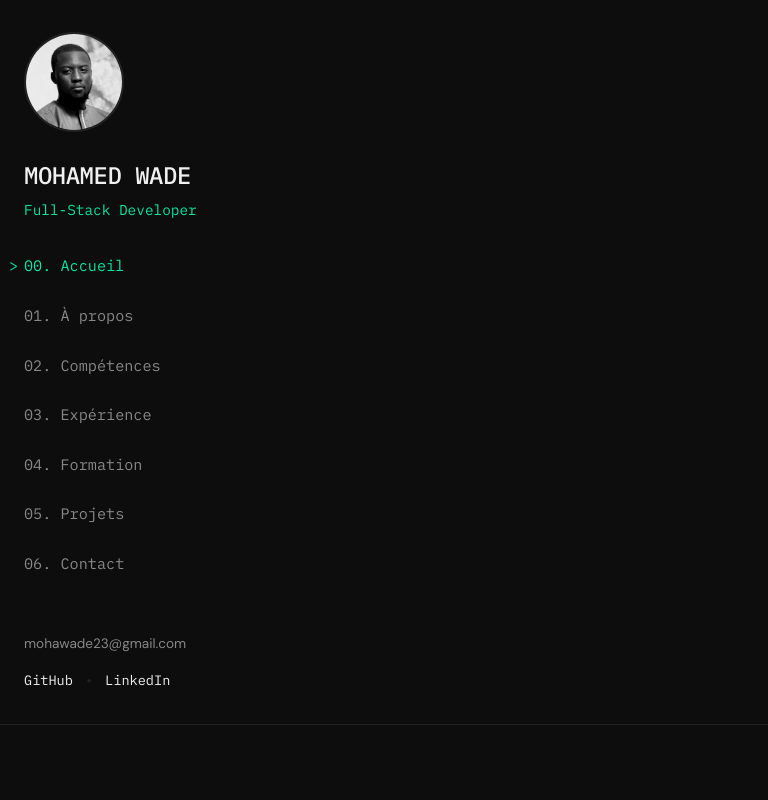
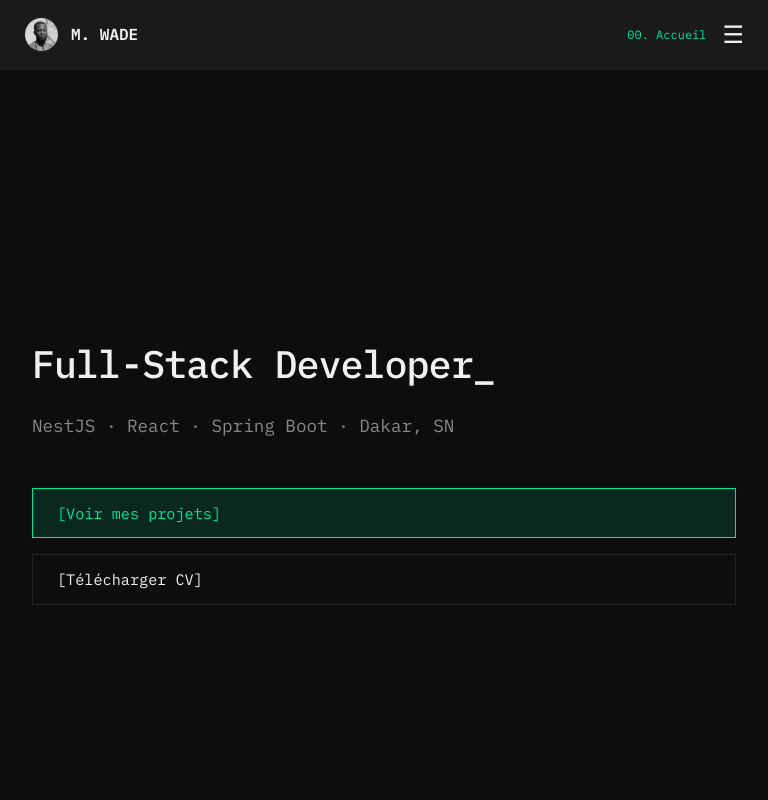
Before and after one commit to Mohadevsn/portofolio_mohadevsn_react, a React (Create React App) app: page / in a window 768 px wide. Shown: the top 800 px of the page. Built offline with nearby package versions, Linux system fonts and the light colour scheme.

Commit message:
feat: implement mobile-responsive topbar and collapsible sidebar menu

```diff
--- a/src/App.css
+++ b/src/App.css
@@ -49,12 +49,12 @@ section:last-of-type {
 
   .main-content {
     margin-left: 0;
-    padding: 0 2rem;
+    padding: 70px 2rem 0; /* Adding 70px top-padding to clear the mobile topbar */
   }
 }
 
 @media (max-width: 480px) {
   .main-content {
-    padding: 0 1.5rem;
+    padding: 70px 1.5rem 0;
   }
 }
--- a/src/components/Sidebar.js
+++ b/src/components/Sidebar.js
@@ -3,6 +3,7 @@ import '../styles/Sidebar.css';
 
 export default function Sidebar() {
   const [activeSection, setActiveSection] = useState('hero');
+  const [isOpen, setIsOpen] = useState(false);
 
   useEffect(() => {
     // Selection of all sections in the DOM
@@ -24,8 +25,41 @@ export default function Sidebar() {
     return () => observer.disconnect();
   }, []);
 
+  const getActiveLabel = () => {
+    switch(activeSection) {
+      case 'hero': return '00. Accueil';
+      case 'about': return '01. À propos';
+      case 'skills': return '02. Compétences';
+      case 'experience': return '03. Expérience';
+      case 'education': return '04. Formation';
+      case 'projects': return '05. Projets';
+      case 'contact': return '06. Contact';
+      default: return '00. Accueil';
+    }
+  };
+
+  const handleLinkClick = () => {
+    if(window.innerWidth <= 900) {
+      setIsOpen(false);
+    }
+  };
+
   return (
-    <aside className="sidebar">
+    <>
+      <div className="mobile-topbar">
+        <div className="mobile-brand">
+           <img src="/mohamed_profile.jpeg" alt="Mohamed Wade" className="mobile-avatar" />
+           <span className="mobile-name">M. WADE</span>
+        </div>
+        <div className="mobile-controls">
+           <span className="mobile-active-section">{getActiveLabel()}</span>
+           <button className="mobile-menu-btn" onClick={() => setIsOpen(!isOpen)}>
+              {isOpen ? '✕' : '☰'}
+           </button>
+        </div>
+      </div>
+
+      <aside className={`sidebar ${isOpen ? 'open' : ''}`}>
         <div className="sidebar-header">
           <div className="sidebar-avatar-container">
             <img src="/mohamed_profile.jpeg" alt="Mohamed Wade" className="sidebar-avatar" />
@@ -36,13 +70,13 @@ export default function Sidebar() {
 
         <nav className="sidebar-nav">
           <ul>
-          <li><a href="#hero" className={activeSection === 'hero' ? 'active' : ''}>00. Accueil</a></li>
-          <li><a href="#about" className={activeSection === 'about' ? 'active' : ''}>01. À propos</a></li>
-          <li><a href="#skills" className={activeSection === 'skills' ? 'active' : ''}>02. Compétences</a></li>
-          <li><a href="#experience" className={activeSection === 'experience' ? 'active' : ''}>03. Expérience</a></li>
-          <li><a href="#education" className={activeSection === 'education' ? 'active' : ''}>04. Formation</a></li>
-          <li><a href="#projects" className={activeSection === 'projects' ? 'active' : ''}>05. Projets</a></li>
-          <li><a href="#contact" className={activeSection === 'contact' ? 'active' : ''}>06. Contact</a></li>
+            <li><a href="#hero" className={activeSection === 'hero' ? 'active' : ''} onClick={handleLinkClick}>00. Accueil</a></li>
+            <li><a href="#about" className={activeSection === 'about' ? 'active' : ''} onClick={handleLinkClick}>01. À propos</a></li>
+            <li><a href="#skills" className={activeSection === 'skills' ? 'active' : ''} onClick={handleLinkClick}>02. Compétences</a></li>
+            <li><a href="#experience" className={activeSection === 'experience' ? 'active' : ''} onClick={handleLinkClick}>03. Expérience</a></li>
+            <li><a href="#education" className={activeSection === 'education' ? 'active' : ''} onClick={handleLinkClick}>04. Formation</a></li>
+            <li><a href="#projects" className={activeSection === 'projects' ? 'active' : ''} onClick={handleLinkClick}>05. Projets</a></li>
+            <li><a href="#contact" className={activeSection === 'contact' ? 'active' : ''} onClick={handleLinkClick}>06. Contact</a></li>
           </ul>
         </nav>
 
@@ -55,5 +89,6 @@ export default function Sidebar() {
           </div>
         </div>
       </aside>
+    </>
   );
 }
--- a/src/styles/Sidebar.css
+++ b/src/styles/Sidebar.css
@@ -1,3 +1,7 @@
+.mobile-topbar {
+  display: none;
+}
+
 .sidebar {
   position: fixed;
   top: 0;
@@ -11,6 +15,7 @@
   justify-content: space-between;
   background-color: var(--bg-primary);
   z-index: 100;
+  transition: transform 0.3s ease;
 }
 
 .sidebar-avatar-container {
@@ -31,8 +36,12 @@
   width: 100%;
   height: 100%;
   object-fit: cover;
-  filter: grayscale(100%) contrast(1.2);
-  transition: filter 0.3s ease;
+}
+
+.sidebar-avatar-mobile {
+  width: 100%;
+  height: 100%;
+  object-fit: cover;
 }
 
 .sidebar-avatar-container:hover .sidebar-avatar {
@@ -123,16 +132,87 @@
 
 /* Responsive */
 @media (max-width: 900px) {
+  .mobile-topbar {
+    display: flex;
+    justify-content: space-between;
+    align-items: center;
+    position: fixed;
+    top: 0;
+    left: 0;
+    width: 100%;
+    height: 70px;
+    background-color: var(--bg-surface);
+    border-bottom: 1px solid var(--border);
+    padding: 0 1.5rem;
+    z-index: 200;
+  }
+
+  .mobile-brand {
+    display: flex;
+    align-items: center;
+    gap: 0.75rem;
+  }
+
+  .mobile-avatar {
+    width: 35px;
+    height: 35px;
+    border-radius: 50%;
+    object-fit: cover;
+    filter: grayscale(100%);
+    border: 1px solid var(--border);
+  }
+
+  .mobile-name {
+    font-size: 1rem;
+    font-family: 'IBM Plex Mono', monospace;
+    font-weight: 600;
+    color: var(--text-primary);
+  }
+
+  .mobile-controls {
+    display: flex;
+    align-items: center;
+    gap: 1rem;
+  }
+
+  .mobile-active-section {
+    font-family: 'IBM Plex Mono', monospace;
+    font-size: 0.75rem;
+    color: var(--accent);
+    display: none;
+  }
+
+  @media (min-width: 480px) {
+    .mobile-active-section {
+      display: block;
+    }
+  }
+
+  .mobile-menu-btn {
+    background: transparent;
+    border: none;
+    color: var(--text-primary);
+    font-size: 1.5rem;
+    cursor: pointer;
+  }
+
   .sidebar {
-    position: relative;
+    transform: translateX(-100%);
+    padding-top: 5rem;
     width: 100%;
-    height: auto;
-    border-right: none;
-    border-bottom: 1px solid var(--border);
-    padding: 2rem 1.5rem;
+  }
+
+  .sidebar.open {
+    transform: translateX(0);
+  }
+
+  .sidebar-header {
+    display: none;
+    /* Hide full header on mobile since we have the topbar */
   }
 
   .sidebar-nav {
-    margin: 2rem 0;
+    justify-content: flex-start;
+    margin-top: 2rem;
   }
 }
```
Lines whose indentation alone changed are shown as unchanged.
